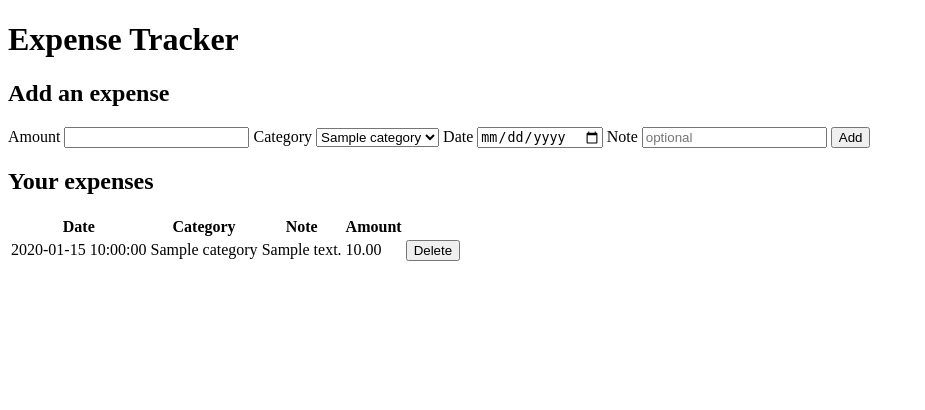
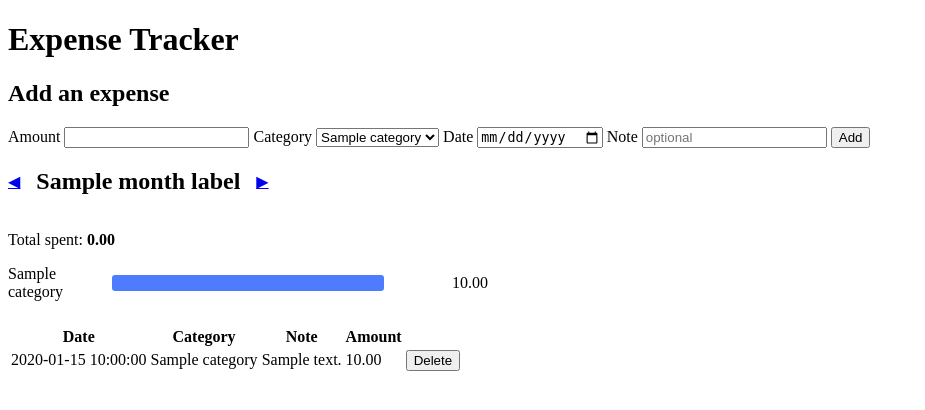
Before and after one commit to ggfret/expense-tracker, a Flask app: template templates/index.html in a window 1280 px wide. Shown: the top 410 px of the page, without its empty margins (0-925 px from the left). Run offline with Flask 3, Linux system fonts and the light colour scheme; the template is opened without the code that fills it: most values are stand-ins (such as "Sample title", 1, 10 or a date in 2020).

Commit message:
Add monthly view with total and spending-by-category chart
Co-Authored-By: Claude Opus 5.5 <noreply@anthropic.com>

```diff
--- a/app.py
+++ b/app.py
@@ -1,5 +1,5 @@
 import sqlite3
-from datetime import date
+from datetime import date, datetime
 from pathlib import Path
 
 from flask import Flask, abort, g, redirect, render_template, request, url_for
@@ -30,16 +30,48 @@ def init_db():
         db.executescript((BASE_DIR / "schema.sql").read_text())
 
 
+def shift_month(month, delta):
+    year, mon = map(int, month.split("-"))
+    index = year * 12 + (mon - 1) + delta
+    return f"{index // 12:04d}-{index % 12 + 1:02d}"
+
+
 @app.route("/")
 def index():
-    expenses = get_db().execute(
-        "SELECT id, amount, category, spent_on, note FROM expenses ORDER BY spent_on DESC, id DESC"
+    month = request.args.get("month", "")
+    try:
+        month_start = datetime.strptime(month, "%Y-%m")
+    except ValueError:
+        month_start = datetime.now()
+        month = month_start.strftime("%Y-%m")
+
+    db = get_db()
+    expenses = db.execute(
+        """SELECT id, amount, category, spent_on, note FROM expenses
+           WHERE substr(spent_on, 1, 7) = ?
+           ORDER BY spent_on DESC, id DESC""",
+        (month,),
     ).fetchall()
+    by_category = db.execute(
+        """SELECT category, SUM(amount) AS total, COUNT(*) AS n FROM expenses
+           WHERE substr(spent_on, 1, 7) = ?
+           GROUP BY category
+           ORDER BY total DESC""",
+        (month,),
+    ).fetchall()
+
     return render_template(
         "index.html",
         categories=CATEGORIES,
         today=date.today().isoformat(),
         expenses=expenses,
+        by_category=by_category,
+        total=sum(row["total"] for row in by_category),
+        biggest=by_category[0]["total"] if by_category else 0,
+        month=month,
+        month_label=month_start.strftime("%B %Y"),
+        prev_month=shift_month(month, -1),
+        next_month=shift_month(month, 1),
     )
 
 
@@ -60,7 +92,7 @@ def add_expense():
         (amount, category, spent_on, request.form.get("note", "").strip()),
     )
     db.commit()
-    return redirect(url_for("index"))
+    return redirect(url_for("index", month=spent_on[:7]))
 
 
 @app.post("/delete/<int:expense_id>")
@@ -68,7 +100,7 @@ def delete_expense(expense_id):
     db = get_db()
     db.execute("DELETE FROM expenses WHERE id = ?", (expense_id,))
     db.commit()
-    return redirect(url_for("index"))
+    return redirect(url_for("index", month=request.args.get("month")))
 
 
 init_db()
--- /dev/null
+++ b/static/style.css
@@ -0,0 +1,34 @@
+.month-nav {
+  display: flex;
+  align-items: center;
+  gap: 1rem;
+}
+
+.chart {
+  display: grid;
+  gap: 0.4rem;
+  max-width: 480px;
+  margin-bottom: 1.5rem;
+}
+
+.chart-row {
+  display: grid;
+  grid-template-columns: 6rem 1fr 6rem;
+  align-items: center;
+  gap: 0.5rem;
+}
+
+.chart-track {
+  height: 1rem;
+}
+
+.chart-bar {
+  display: block;
+  height: 100%;
+  background: #4f7cff;
+  border-radius: 3px;
+}
+
+.chart-value {
+  text-align: right;
+}
--- a/templates/base.html
+++ b/templates/base.html
@@ -4,6 +4,7 @@
   <meta charset="utf-8">
   <meta name="viewport" content="width=device-width, initial-scale=1">
   <title>Expense Tracker</title>
+  <link rel="stylesheet" href="{{ url_for('static', filename='style.css') }}">
 </head>
 <body>
   <h1>Expense Tracker</h1>
--- a/templates/index.html
+++ b/templates/index.html
@@ -22,7 +22,28 @@
   <button type="submit">Add</button>
 </form>
 
-<h2>Your expenses</h2>
+<nav class="month-nav">
+  <a href="{{ url_for('index', month=prev_month) }}" aria-label="Previous month">&#9664;</a>
+  <h2>{{ month_label }}</h2>
+  <a href="{{ url_for('index', month=next_month) }}" aria-label="Next month">&#9654;</a>
+</nav>
+
+<p class="total">Total spent: <strong>{{ "%.2f"|format(total) }}</strong></p>
+
+{% if by_category %}
+<div class="chart">
+  {% for row in by_category %}
+  <div class="chart-row">
+    <span class="chart-label">{{ row.category }}</span>
+    <span class="chart-track">
+      <span class="chart-bar" style="width: {{ (row.total / biggest * 100)|round(1) }}%"></span>
+    </span>
+    <span class="chart-value">{{ "%.2f"|format(row.total) }}</span>
+  </div>
+  {% endfor %}
+</div>
+{% endif %}
+
 {% if expenses %}
 <table>
   <thead>
@@ -36,7 +57,7 @@
       <td>{{ e.note or "" }}</td>
       <td>{{ "%.2f"|format(e.amount) }}</td>
       <td>
-        <form method="post" action="{{ url_for('delete_expense', expense_id=e.id) }}">
+        <form method="post" action="{{ url_for('delete_expense', expense_id=e.id, month=month) }}">
           <button type="submit" data-confirm>Delete</button>
         </form>
       </td>
@@ -45,6 +66,6 @@
   </tbody>
 </table>
 {% else %}
-<p>No expenses yet. Add your first one above.</p>
+<p>No expenses in {{ month_label }}.</p>
 {% endif %}
 {% endblock %}
```
